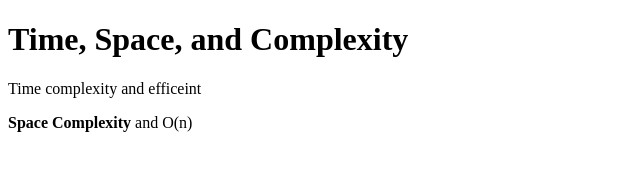
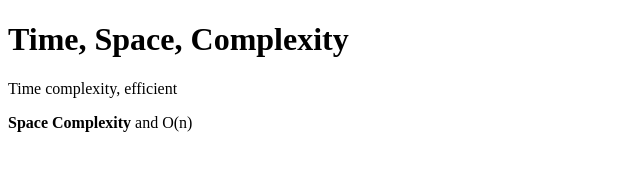
Before and after one commit to acciojob/time-and-space-complexity-ramusiripalli, a website: page main.html in a window 1280 px wide. Shown: the whole page, without its empty margins (0-640 px from the left). Drawn offline with Linux system fonts and the light colour scheme.

Commit message:
created a submission

```diff
--- a/main.html
+++ b/main.html
@@ -8,8 +8,8 @@
 
 <body>
 	<!-- the entire body must be written by student -->
-    <h1>Time, Space, and Complexity</h1>
-	<p>Time complexity and efficeint</p>
+    <h1>Time, Space, Complexity</h1>
+	<p>Time complexity, efficient</p>
 	<p><b>Space Complexity</b> and O(n)</p>
 	<script type="text/javascript" src="./script.js">
 </script>
```
